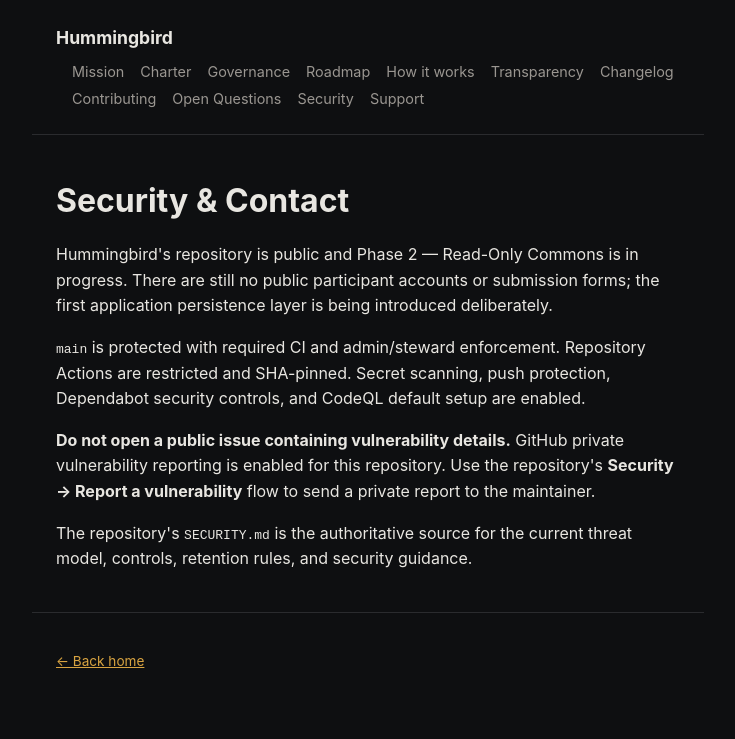
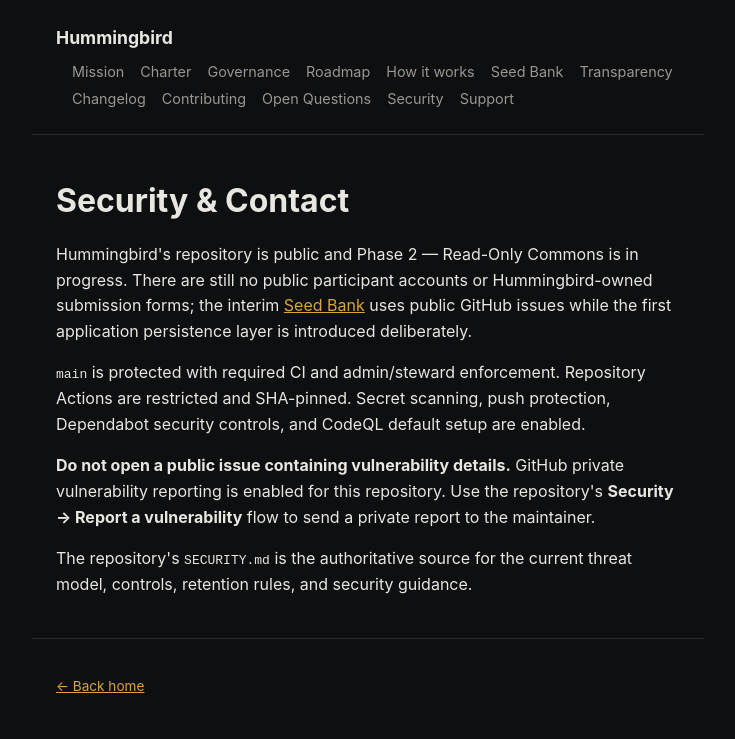
Before and after one commit to SunW0lf/hummingbird, a website: page app/security.html in a window 1280 px wide. Shown: the whole page, without its empty margins (272-1007 px from the left). Drawn offline with Linux system fonts and the light colour scheme.

Commit message:
site: add Seed Bank security context

```diff
--- a/app/security.html
+++ b/app/security.html
@@ -15,6 +15,7 @@
     <a href="governance.html">Governance</a>
     <a href="roadmap.html">Roadmap</a>
     <a href="how-it-works.html">How it works</a>
+    <a href="seed-bank.html">Seed Bank</a>
     <a href="transparency.html">Transparency</a>
     <a href="changelog.html">Changelog</a>
     <a href="contributing.html">Contributing</a>
@@ -25,7 +26,7 @@
 </header>
 <main>
   <h1>Security &amp; Contact</h1>
-  <p>Hummingbird's repository is public and Phase 2 — Read-Only Commons is in progress. There are still no public participant accounts or submission forms; the first application persistence layer is being introduced deliberately.</p>
+  <p>Hummingbird's repository is public and Phase 2 — Read-Only Commons is in progress. There are still no public participant accounts or Hummingbird-owned submission forms; the interim <a href="seed-bank.html">Seed Bank</a> uses public GitHub issues while the first application persistence layer is introduced deliberately.</p>
   <p><code>main</code> is protected with required CI and admin/steward enforcement. Repository Actions are restricted and SHA-pinned. Secret scanning, push protection, Dependabot security controls, and CodeQL default setup are enabled.</p>
   <p><strong>Do not open a public issue containing vulnerability details.</strong> GitHub private vulnerability reporting is enabled for this repository. Use the repository's <strong>Security → Report a vulnerability</strong> flow to send a private report to the maintainer.</p>
   <p>The repository's <code>SECURITY.md</code> is the authoritative source for the current threat model, controls, retention rules, and security guidance.</p>
```
